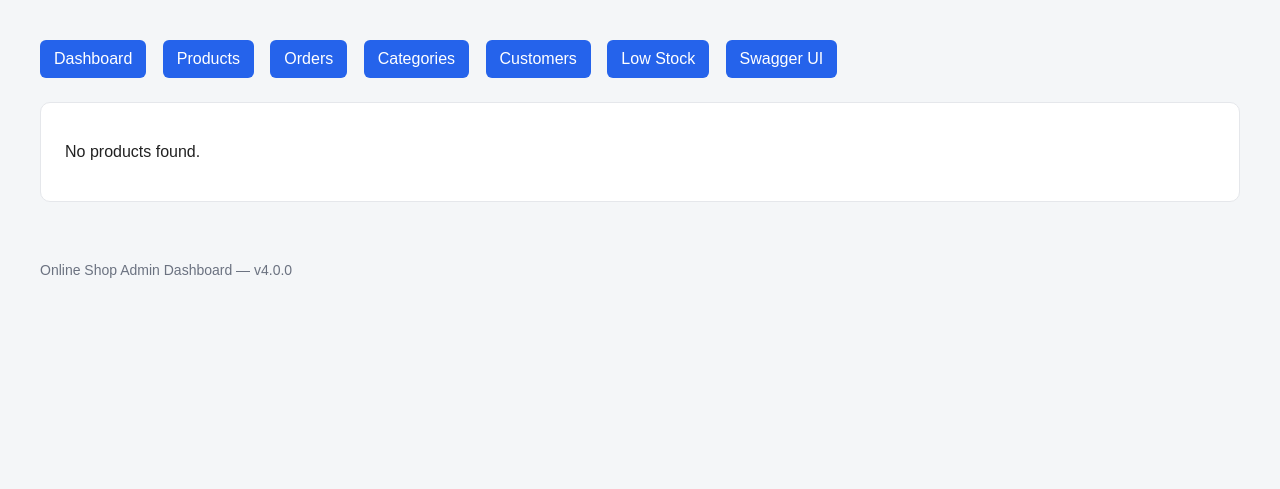
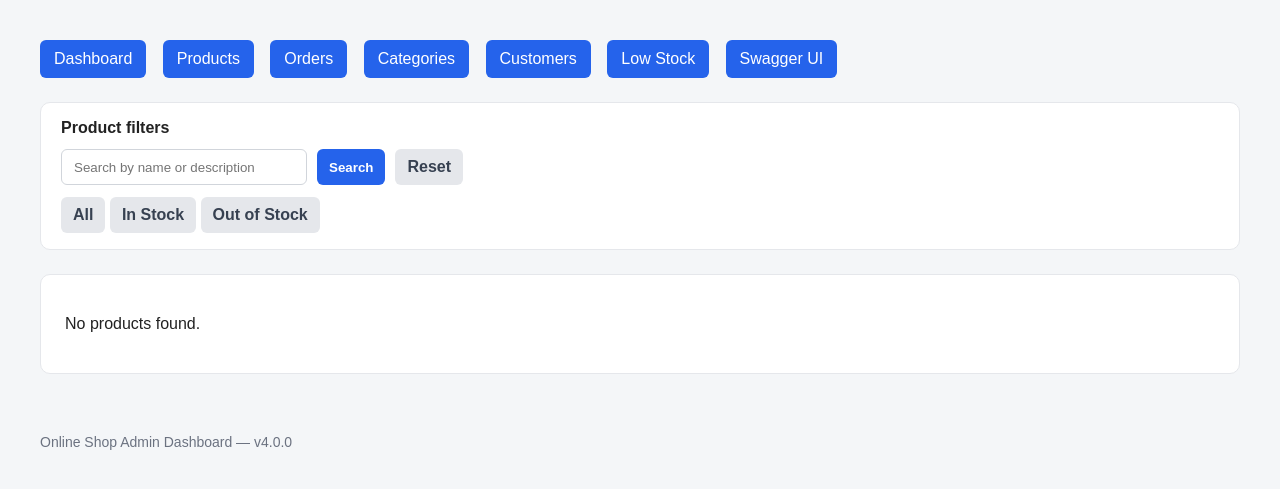
Before and after one commit to Pavlo-Stelmakh/online_shop, a FastAPI app: page /admin/products in a window 1280 px wide. Shown: the part 106-595 px from the top of the page. Run offline with FastAPI, Linux system fonts and the light colour scheme; data that the repository does not hold is empty.

Commit message:
Add admin products filter UI

```diff
--- a/templates/admin_products.html
+++ b/templates/admin_products.html
@@ -47,6 +47,56 @@
 
         .nav a:hover {
             background: #1d4ed8;
+        }
+
+        .filters {
+            background: white;
+            border: 1px solid #e5e7eb;
+            border-radius: 10px;
+            padding: 16px 20px;
+            margin-bottom: 24px;
+        }
+
+        .filters h2 {
+            margin: 0 0 12px;
+            font-size: 16px;
+        }
+
+        .filters form {
+            display: flex;
+            flex-wrap: wrap;
+            gap: 10px;
+            margin-bottom: 12px;
+        }
+
+        .filters input {
+            padding: 9px 12px;
+            border: 1px solid #d1d5db;
+            border-radius: 6px;
+            min-width: 220px;
+        }
+
+        .filters button,
+        .filters a {
+            display: inline-block;
+            padding: 9px 12px;
+            background: #2563eb;
+            color: white;
+            text-decoration: none;
+            border: none;
+            border-radius: 6px;
+            cursor: pointer;
+            font-weight: bold;
+        }
+
+        .filters a.secondary {
+            background: #e5e7eb;
+            color: #374151;
+        }
+
+        .filters a:hover,
+        .filters button:hover {
+            opacity: 0.9;
         }
 
         .table-wrapper {
@@ -120,6 +170,25 @@
             <a href="/docs">Swagger UI</a>
         </section>
 
+        <section class="filters">
+            <h2>Product filters</h2>
+
+            <form method="get" action="/admin/products">
+                <input
+                    type="text"
+                    name="search"
+                    placeholder="Search by name or description"
+                    value="{{ search }}"
+                >
+                <button type="submit">Search</button>
+                <a class="secondary" href="/admin/products">Reset</a>
+            </form>
+
+            <a class="secondary" href="/admin/products">All</a>
+            <a class="secondary" href="/admin/products?in_stock=true">In Stock</a>
+            <a class="secondary" href="/admin/products?in_stock=false">Out of Stock</a>
+        </section>
+
         {% if products %}
             <section class="table-wrapper">
                 <table>
```
Also changed, not shown: routes/admin.py (+24 -2 lines), tests/test_main.py (+63 -0 lines).
